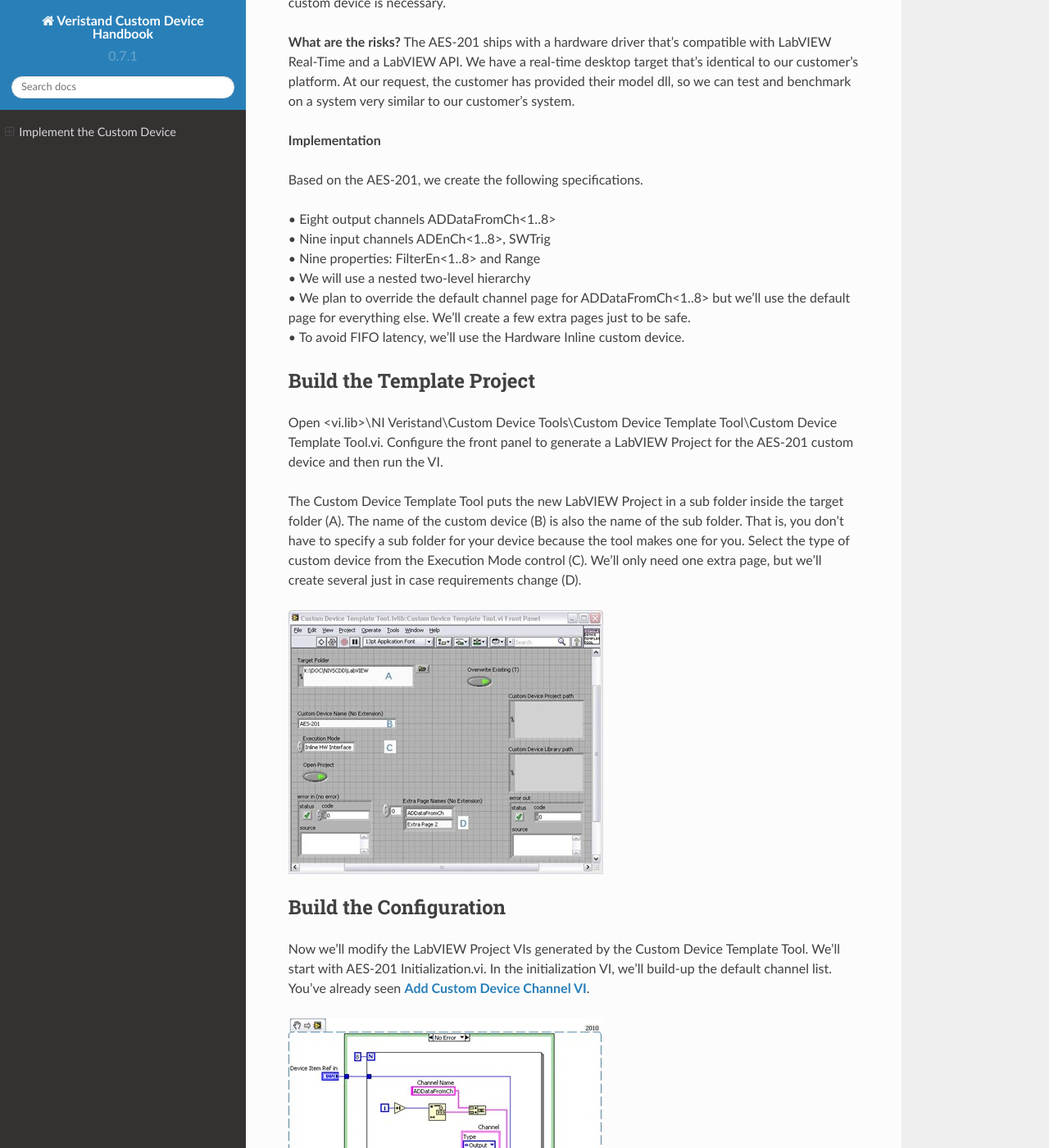
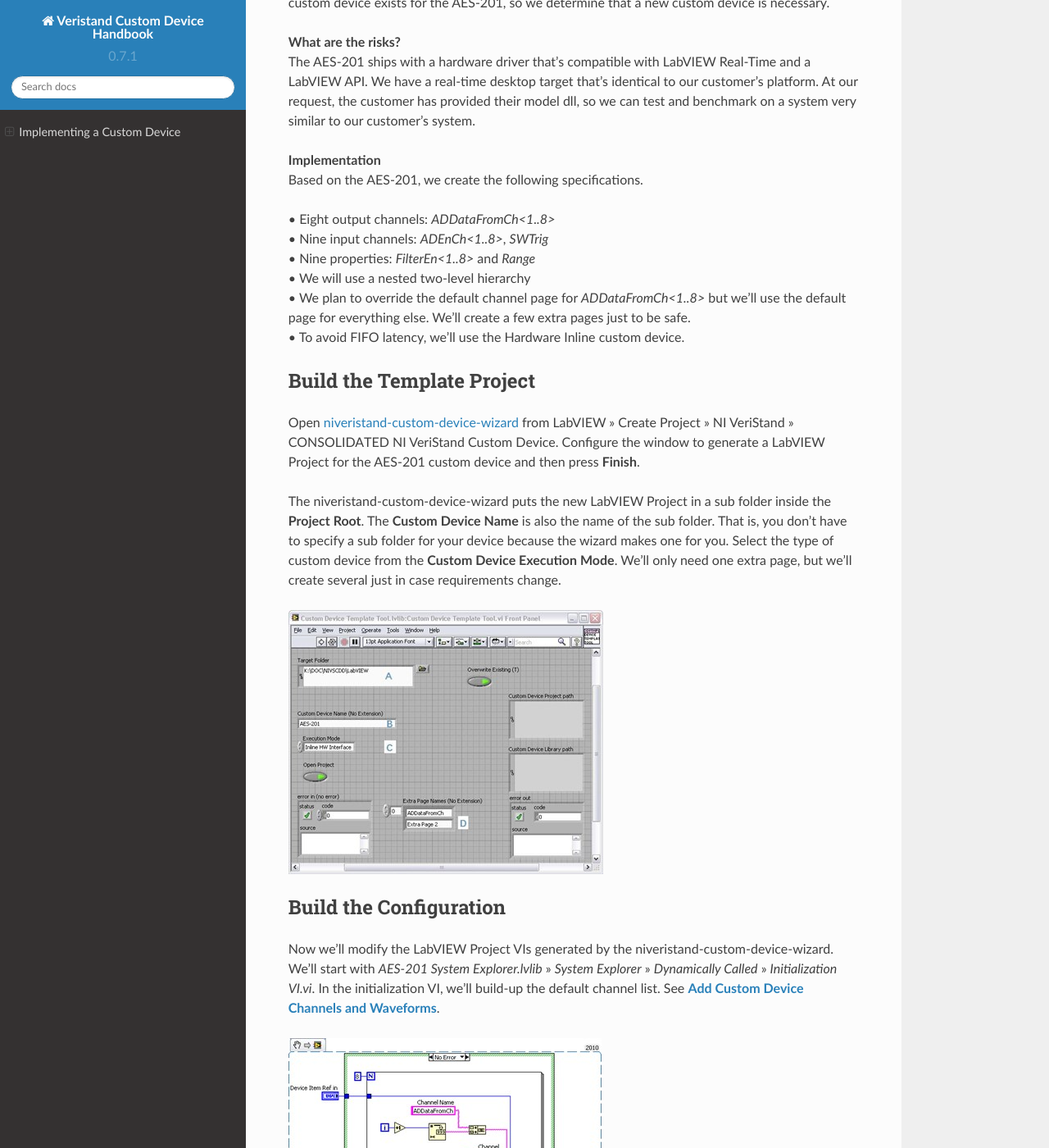
Before and after one commit to ni/niveristand-custom-device-handbook, a Sphinx documentation site: the page built from docs/Implement_the_Custom_Device.md, in a window 1280 px wide and 1400 px high, scrolled down 654 px. Shown: the whole window at 82% size. Built offline with Sphinx 7.4.7 and the Read the Docs theme 2.0.0, drawn with Linux system fonts in a browser that asks for light colours; some of the changed text lies outside the part shown.

Commit message:
Apply suggestions from code review
implementing feedback

Co-authored-by: Paul Huțanu <62251693+phutanu@users.noreply.github.com>

```diff
--- a/docs/Implement_the_Custom_Device.md
+++ b/docs/Implement_the_Custom_Device.md
@@ -1,48 +1,47 @@
-## Implement the Custom Device
+## Implementing a Custom Device
 
-You should thoroughly plan before you implement the custom device. We’ll now implement the custom device for the AES-201. Recall this is a hypothetical 3rd party device. By inventing our own device and API, we’re able to focus on the custom device process and avoid the programming tedium. If you’d like to walk through building an actual custom device, you can follow **[Building Custom Devices for NI Veristand](https://zone.ni.com/reference/en-XX/help/372846M-01/veristandmerge/building_cds/)**.
+You should thoroughly plan before you implement a custom device. We’ll now implement the custom device for the AES-201. Recall this is a hypothetical 3rd party device. By inventing our own device and API, we’re able to focus on the custom device process and avoid the programming tedium. If you’d like to walk through building an actual custom device, you can follow **[Building a Custom Device](https://www.ni.com/documentation/en/veristand/latest/manual/custom-device-build/)**.
 
 
 ![](images/AES-201.JPG)
 **Figure: AES-201**
 
-**Do we need a custom device?**
+**Do we need a custom device?** <br />
 Our customer requires 32-bits of resolution for their RT test system. This is the only PXI digitizer that fulfills this requirement. After checking with NI.com and the manufacturer, we found no custom device exists for the AES-201, so we determine that a new custom device is necessary.
 
-**What are the risks?**
+**What are the risks?** <br />
 The AES-201 ships with a hardware driver that’s compatible with LabVIEW Real-Time and a LabVIEW API. We have a real-time desktop target that’s identical to our customer’s platform. At our request, the customer has provided their model dll, so we can test and benchmark on a system very similar to our customer’s system.
 
-**Implementation**
-
+**Implementation** <br />
 Based on the AES-201, we create the following specifications.
 
-•	Eight output channels ADDataFromCh<1..8><br />
-•	Nine input channels ADEnCh<1..8>, SWTrig<br />
-•	Nine properties: FilterEn<1..8> and Range<br />
+•	Eight output channels: *ADDataFromCh<1..8>*<br />
+•	Nine input channels: *ADEnCh<1..8>*, *SWTrig*<br />
+•	Nine properties: *FilterEn<1..8>* and *Range*<br />
 •	We will use a nested two-level hierarchy<br />
-•	We plan to override the default channel page for ADDataFromCh<1..8> but we’ll use the default page for everything else. We’ll create a few extra pages just to be safe.<br />
+•	We plan to override the default channel page for *ADDataFromCh<1..8>* but we’ll use the default page for everything else. We’ll create a few extra pages just to be safe.<br />
 •	To avoid FIFO latency, we’ll use the Hardware Inline custom device.<br />
 
 ### Build the Template Project
 
-Open <vi.lib>\NI Veristand\Custom Device Tools\Custom Device Template Tool\Custom Device Template Tool.vi. Configure the front panel to generate a LabVIEW Project for the AES-201 custom device and then run the VI.
+Open [niveristand-custom-device-wizard](https://github.com/ni/niveristand-custom-device-wizard/releases) from LabVIEW » Create Project » NI VeriStand » CONSOLIDATED NI VeriStand Custom Device. Configure the window to generate a LabVIEW Project for the AES-201 custom device and then press **Finish**.
 
-The Custom Device Template Tool puts the new LabVIEW Project in a sub folder inside the target folder (A). The name of the custom device (B) is also the name of the sub folder. That is, you don’t have to specify a sub folder for your device because the tool makes one for you. Select the type of custom device from the Execution Mode control (C). We’ll only need one extra page, but we’ll create several just in case requirements change (D).
+The niveristand-custom-device-wizard puts the new LabVIEW Project in a sub folder inside the **Project Root**. The **Custom Device Name** is also the name of the sub folder. That is, you don’t have to specify a sub folder for your device because the wizard makes one for you. Select the type of custom device from the **Custom Device Execution Mode**. We’ll only need one extra page, but we’ll create several just in case requirements change.
 
 ![](images/Execution_Mode.jpg)
 
 ### Build the Configuration
 
-Now we’ll modify the LabVIEW Project VIs generated by the Custom Device Template Tool. We’ll start with AES-201 Initialization.vi. In the initialization VI, we’ll build-up the default channel list. You’ve already seen **[Add Custom Device Channel VI](https://zone.ni.com/reference/en-XX/help/372846M-01/veristandmerge/vs_add_custom_device_channel_vi/)**.
+Now we’ll modify the LabVIEW Project VIs generated by the niveristand-custom-device-wizard. We’ll start with *AES-201 System Explorer.lvlib* » *System Explorer* » *Dynamically Called* » *Initialization VI.vi*. In the initialization VI, we’ll build-up the default channel list. See **[Add Custom Device Channels and Waveforms](https://www.ni.com/documentation/en/veristand/latest/manual/custom-device-add-channel-waveforms/)**.
 
 ![](images/Add_custom_device_channel.jpg)
 
-Add a Boolean property to each channel using **[Set Item Property](https://zone.ni.com/reference/en-XX/help/372846M-01/veristandmerge/vs_set_item_property_vi/)**. The property will indicate the state of the filter on the channel.
+Add a Boolean property to each channel. See **[Adding Custom Device Item Properties](https://www.ni.com/documentation/en/veristand/latest/manual/custom-device-add-item-properties/)**. The property will indicate the state of the filter on the channel.
 
 ![](images/Set_Item_property.JPG)
 
-It’s good practice to use **[Global Variables](https://zone.ni.com/reference/en-XX/help/371361R-01/lvconcepts/glob_variables/)** or **[enum type definitions](https://zone.ni.com/reference/en-XX/help/371361R-01/lvhowto/creating_type_defs/)** for any constants that will be reused throughout the custom device.
-Replace the string constant with a global variable that has the same default value as the constant. Add the global variable to the custom device lvlib in the LabVIEW Project.
+It’s good practice to use **[global variables](https://zone.ni.com/reference/en-XX/help/371361R-01/lvconcepts/glob_variables/)** or **[enum type definitions](https://zone.ni.com/reference/en-XX/help/371361R-01/lvhowto/creating_type_defs/)** for any constants that will be reused throughout the custom device.
+Replace the string constant with a global variable that has the same default value as the constant. Use the global variable *Constants.vi* from __&lt;Custom Device Name&gt; Shared.lvlib__ » **Shared** » **Constants.vi**.
 
 ![](images/Global_variable.JPG)
 
@@ -56,7 +55,7 @@
 
 ![](images/Add_the_GUID_to_global_variable.JPG)
 
-Now when the operator clicks on ADDataFromCh<1..8> in the configuration tree, ADDataFromCh.vi runs as a sub panel in System Explorer instead of the default channel page.
+Now when the operator clicks on *ADDataFromCh<1..8>* in the configuration tree, ADDataFromCh.vi runs as a sub panel in System Explorer instead of the default channel page.
 
 From here-on, we’ll set properties when we create the item rather than using the **[Set Item Property VI](https://zone.ni.com/reference/en-XX/help/372846M-01/veristandmerge/vs_set_item_property_vi/)** to set them on the item reference.
 
@@ -85,19 +83,17 @@
 
 If the operator does not change this control, the property is never created. There are several ways around this. You could initialize the property in the Initialization VI, or you can assume a default value when you read the property.
 
-Remember, this VI runs on the host computer, so we can launch a pop- up dialog box to assist with debugging.
+Remember, this VI runs on the host computer, so we can launch a pop-up dialog box to assist with debugging.
 
 ![](images/FilterEn_not_found.jpg)
 
 Now we’ll build a subVI that creates channels so we can reuse it for the enable channels.
 
-Add the default channel GUID to the global variable. You can get it from the front panel of **[Add Custom Device Channel](https://zone.ni.com/reference/en-XX/help/372846M-01/veristandmerge/vs_add_custom_device_channel_vi/)**.
+Add the default channel GUID to the *Constants.vi* global variable from __&lt;Custom Device Name&gt; Shared.lvlib__ » **Shared** » **Constants.vi**. You can get it from the front panel of **[Add Custom Device Channel](https://zone.ni.com/reference/en-XX/help/372846M-01/veristandmerge/vs_add_custom_device_channel_vi/)**.
 
 ![](images/Channel_GUID.JPG)
 
-Here it is for your reference:
-03D3BB99-1485-13A6-
-561D1F898F032919.
+Here it is for reference: 03D3BB99-1485-13A6-561D1F898F032919.
 
 If the **Override Default Channel?** terminal of our subVI is true, the VI takes a GUID from the caller. If not, the VI uses the default channel GUID.
 
@@ -105,17 +101,17 @@
 
 Notice how properties are set from the **[Add Custom Device Channel VI](https://zone.ni.com/reference/en-XX/help/372846M-01/veristandmerge/vs_add_custom_device_channel_vi/)** directly. You can use this subVI in many custom device projects.
 
-Custom devices execute as reentrant on the execution host. This enables the operator to run multiple independent instances of the same custom device. Consider the case if the operator has several AES-201 cards. Be sure to enable **Reentrant execution** from the subVI’s File » **[VI Properties](https://zone.ni.com/reference/en-XX/help/371361R-01/lvdialog/vi_properties_dialog_box/)** » **[Execution](https://zone.ni.com/reference/en-XX/help/371361R-01/lvdialog/execution/)** category to preserve this capability. See **[LabVIEW Help](https://zone.ni.com/reference/en-XX/help/371361R-01/)** » **[Fundamentals](https://zone.ni.com/reference/en-XX/help/371361R-01/TOC5.htm)** » **[Managing Performance and Memory](https://zone.ni.com/reference/en-XX/help/371361R-01/TOC89.htm)** » **[Concepts](https://zone.ni.com/reference/en-XX/help/371361R-01/TOC90.htm)** » **[Suggestions for Using Execution Systems and Priorities](https://zone.ni.com/reference/en-XX/help/371361R-01/lvconcepts/suggestions_for_exec/)** from Multiple Places for more information about reentrant VIs.
+Custom devices execute as reentrant on the target. This enables the operator to run multiple independent instances of the same custom device. Consider the case if the operator has several AES-201 cards. Be sure to enable **Preallocated clone reentrant execution** from the subVI’s **File** » **[VI Properties](https://zone.ni.com/reference/en-XX/help/371361R-01/lvdialog/vi_properties_dialog_box/)** » **[Execution](https://zone.ni.com/reference/en-XX/help/371361R-01/lvdialog/execution/)** category to preserve this capability. See **[LabVIEW Help](https://zone.ni.com/reference/en-XX/help/371361R-01/)** » **[Fundamentals](https://zone.ni.com/reference/en-XX/help/371361R-01/TOC5.htm)** » **[Managing Performance and Memory](https://zone.ni.com/reference/en-XX/help/371361R-01/TOC89.htm)** » **[Concepts](https://zone.ni.com/reference/en-XX/help/371361R-01/TOC90.htm)** » **[Reentrancy: Allowing Simultaneous Calls to the Same SubVI](https://zone.ni.com/reference/en-XX/help/371361R-01/lvconcepts/reentrancy/)** for more information.
 
 The final Initialization VI creates two sections. The Hardware Inputs section has eight output channels. The Hardware Enables section has eight input channels. We also create an input channel for the software trigger.
 
 ![](images/Final_Initialization_VI.JPG)
 
-Now that the initialization routine is done, we’ll turn our attention to the main page. We’ll use a type definition combo box to set the range of the AES-201. Add the type definition to the custom device lvlib.
+Now that the initialization routine is done, we’ll turn our attention to the main page. We’ll use a type definition combo box to set the range of the AES-201. Add the type definition to the AES-201 System Explorer.lvlib.
 
 ![](images/Combo_Box_Properties_configure_range.jpg)
 
-Modify the main page so the operator can set the range of the device. You don’t have to override the main page with a custom page; you can simply modify the main page directly.
+Modify the main page so the operator can set the range of the device. You don’t have to override the main page with a custom page, you can simply modify the main page directly.
 
 ![](images/AES-201_Custom_Device_lvlib.jpg)
 
@@ -126,11 +122,10 @@
 
 ![](images/Add_and_event_case.JPG)
 
-The engine will need some way to know how to address the board. Add another control so the operator can configure a Resource Number.
+The engine will need some way to know how to address the board. Add another control so the operator can configure a **Resource Number**.
 
 ![](images/Resource_number_AES-201.JPG)
 
-Many developers have asked for MAX integration/auto-discovery so the operator doesn’t have to enter resource names manually. As of NI VeriStand 2010 this functionality does not exist. You can write your own discovery routine that populates available resources, or you can allow the operator to enter the resource name manually.
 
 Add the event case to set the resource number property.
 
@@ -169,9 +164,9 @@
 
 Add the dll to the custom device LabVIEW library.
 
-Modify the configuration’s **[source distribution](https://zone.ni.com/reference/en-XX/help/371361R-01/lvdialog/source_distrib_db/)** by adding the dll to the **[Always Included](https://zone.ni.com/reference/en-XX/help/371361R-01/lvdialog/source_file_distrib_page/)** list.
+Modify the configuration’s **[Source Distribution](https://zone.ni.com/reference/en-XX/help/371361R-01/lvdialog/source_distrib_db/)** by adding the dll to the **[Always Included](https://zone.ni.com/reference/en-XX/help/371361R-01/lvdialog/source_file_distrib_page/)** list.
 
-Note the location of the Support Directory. In this case it’s C:\Documents and Settings\All Users\Documents\National Instruments\NI VeriStand xxxx\Custom Devices\AES- 201\Data.
+Note the location of the Support Directory. In this case it’s *C:\Documents and Settings\All Users\Documents\National Instruments\NI VeriStand xxxx\Custom Devices\AES- 201\Data*, where *xxxx* represents the VeriStand version year.
 
 ![](images/Destinations_Support_Directory.jpg)
 
@@ -185,9 +180,9 @@
 
 ![](images/Add_Custom_Device_Dependencies_VI.JPG)
 
-There are several other VIs in the NI VeriStand Dependencies VIs palette that operate on custom device dependencies. These functions do what you’d expect given their names.
-•	**[Dependencies VIs](https://zone.ni.com/reference/en-XX/help/372846M-01/veristandmerge/vs_dependencies_vis_pal/)** » **[Get Custom Device Dependencies](https://zone.ni.com/reference/en-XX/help/372846M-01/veristandmerge/vs_get_custom_device_dependencies_vi/)**
-•	**[Dependencies VIs](https://zone.ni.com/reference/en-XX/help/372846M-01/veristandmerge/vs_dependencies_vis_pal/)** » **[Reset Custom Device Dependencies](https://zone.ni.com/reference/en-XX/help/372846M-01/veristandmerge/vs_reset_custom_device_dependencies_vi/)**
+There are several other VIs in the NI VeriStand Dependencies VIs palette that operate on custom device dependencies. <br />
+•	**[Dependencies VIs](https://zone.ni.com/reference/en-XX/help/372846M-01/veristandmerge/vs_dependencies_vis_pal/)** » **[Get Custom Device Dependencies](https://zone.ni.com/reference/en-XX/help/372846M-01/veristandmerge/vs_get_custom_device_dependencies_vi/)** <br />
+•	**[Dependencies VIs](https://zone.ni.com/reference/en-XX/help/372846M-01/veristandmerge/vs_dependencies_vis_pal/)** » **[Reset Custom Device Dependencies](https://zone.ni.com/reference/en-XX/help/372846M-01/veristandmerge/vs_reset_custom_device_dependencies_vi/)** <br />
 
 Add the custom device dependency to the Initialization VI.
 
@@ -253,7 +248,7 @@
 
 You should see messages on the console indicating the non-default configuration. This is a good sanity check.
 
-Map the ADDataFromCh<1..8> channels to a simple graph and make sure they display the expected signals.
+Map the *ADDataFromCh<1..8>* channels to a simple graph and make sure they display the expected signals.
 
 ![](images/Map_ADDataFromCh_channels.jpg)
 
@@ -284,7 +279,7 @@
 
 There are a variety of methods for doing change detection. We’ll briefly discuss two methods. Simple change detection can fail due to floating point precision issues. Change detection with tolerance works-around the precision issues. Make sure to use tolerances that avoid false triggers.
 
-Rebuild the device and add 8 Boolean controls to the workspace. Map each control to the corresponding ADEnCh<1..8> channel.
+Rebuild the device and add 8 Boolean controls to the workspace. Map each control to the corresponding *ADEnCh<1..8>* channel.
 
 ![](images/ADEnCh1.jpg)
 
@@ -292,4 +287,4 @@
 
 ![](images/Toggle_channels_on_off.jpg)
 
-Since we thoroughly planned the AES-201 custom device before we started writing code, it was fairly straightforward to implement the device. Planning is key. The next section of the document will cover some debugging and benchmarking techniques.
+Since we thoroughly planned the AES-201 custom device before we started writing code, it was fairly straightforward to implement the device. Planning is key.
```
Also changed, not shown: other parts of docs/Implement_the_Custom_Device.md (+14 -15 lines).
